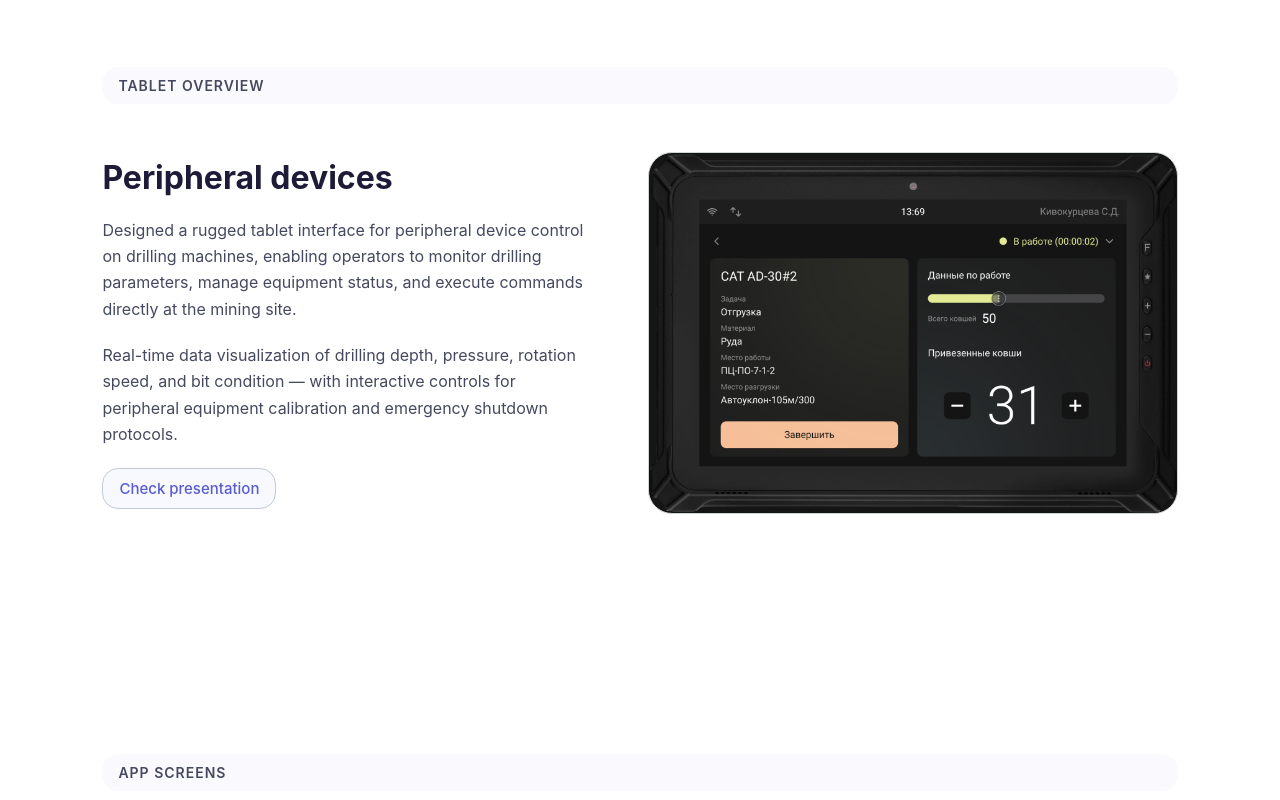
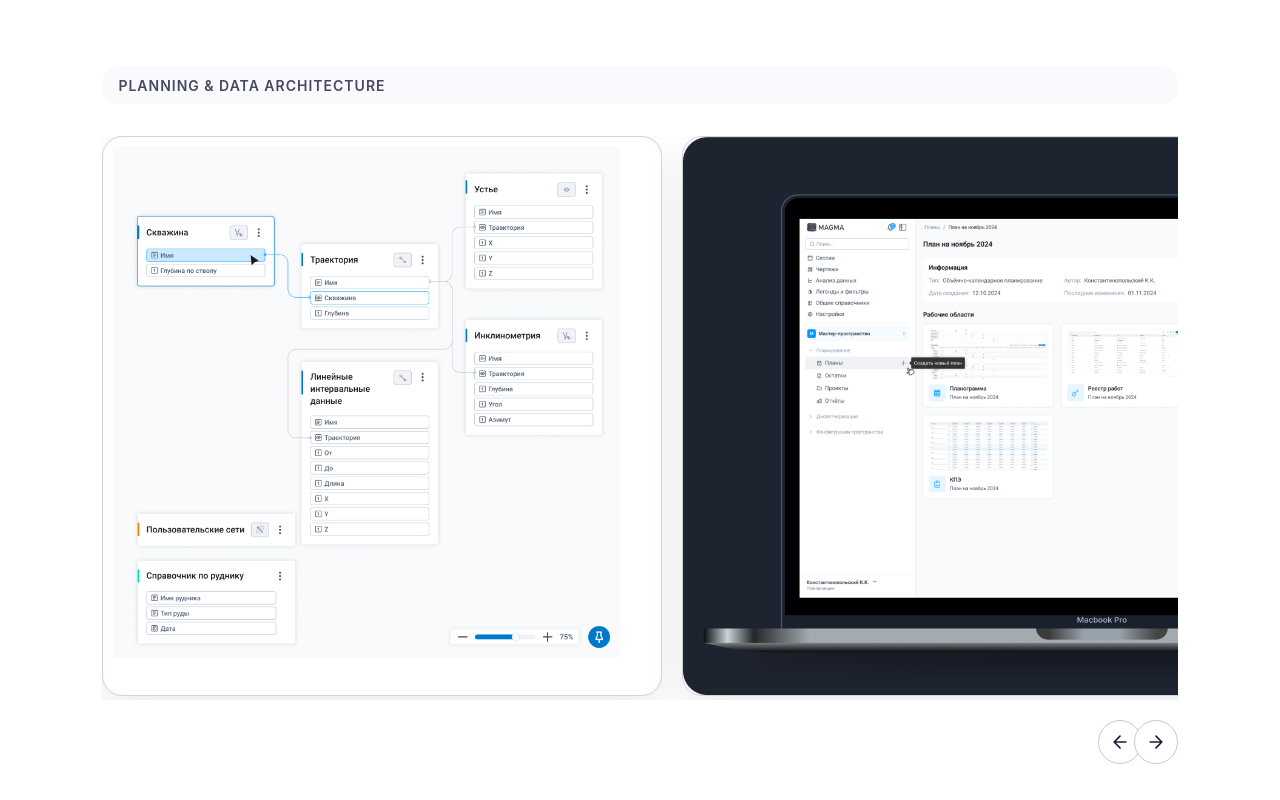
Before and after one commit to vavilovaiana/viable, a plain HTML site: page case-studies/nornickel.html in a window 1280 px wide. Shown: the part 7120-7920 px from the top of the page. Drawn offline with Linux system fonts and the light colour scheme.

Commit message:
Add files via upload

```diff
--- a/case-studies/nornickel.html
+++ b/case-studies/nornickel.html
@@ -361,6 +361,36 @@
     </div>
   </section>
 
+  <!-- Additional Views carousel -->
+  <section class="cs-section cs-section--tight" id="cs-carousel">
+    <span class="label-pill" data-ru="Планирование и архитектура данных">Planning &amp; Data Architecture</span>
+
+    <div class="cs-carousel">
+      <div class="cs-carousel__track" tabindex="0">
+        <div class="cs-carousel__slide">
+          <img src="../assets/img/case-studies/nornickel/carousel-01-data-schema.png" alt="Drilling data schema: wellbore, trajectory, wellhead and inclinometry entities" loading="lazy">
+        </div>
+        <div class="cs-carousel__slide">
+          <img src="../assets/img/case-studies/nornickel/carousel-02-planning-workspace.png" alt="MAGMA planning workspace showing a monthly plan and its work areas" loading="lazy">
+        </div>
+        <div class="cs-carousel__slide">
+          <img src="../assets/img/case-studies/nornickel/carousel-03-schedule-filters.png" alt="Schedule display settings panel for filtering products and work types" loading="lazy">
+        </div>
+        <div class="cs-carousel__slide">
+          <img src="../assets/img/case-studies/nornickel/carousel-04-scenario-flow.png" alt="System scenario flowchart from authorization to dispatching and monitoring" loading="lazy">
+        </div>
+      </div>
+      <div class="cs-carousel__nav-row">
+        <button type="button" class="cs-carousel__nav cs-carousel__nav--prev" aria-label="Previous" data-ru-aria-label="Назад">
+          <svg viewBox="0 0 24 24" fill="none" stroke="currentColor" stroke-width="2" stroke-linecap="round" stroke-linejoin="round"><path d="M19 12H5M12 19l-7-7 7-7"/></svg>
+        </button>
+        <button type="button" class="cs-carousel__nav cs-carousel__nav--next" aria-label="Next" data-ru-aria-label="Вперёд">
+          <svg viewBox="0 0 24 24" fill="none" stroke="currentColor" stroke-width="2" stroke-linecap="round" stroke-linejoin="round"><path d="M5 12h14M12 5l7 7-7 7"/></svg>
+        </button>
+      </div>
+    </div>
+  </section>
+
   <!-- Tablet Overview -->
   <section class="cs-section" id="cs-tablet">
     <span class="label-pill" data-ru="Обзор планшета">TABLET Overview</span>
--- a/css/case-study.css
+++ b/css/case-study.css
@@ -676,6 +676,67 @@
   background: #f04444;
 }
 
+/* ---- Additional Views carousel -------------------------------------------*/
+.cs-carousel {
+  position: relative;
+  display: flex;
+  flex-direction: column;
+  gap: 20px;
+}
+.cs-carousel__track {
+  display: flex;
+  gap: 20px;
+  overflow-x: auto;
+  scroll-snap-type: x mandatory;
+  scroll-padding-left: var(--side-pad);
+  padding-bottom: 4px;
+  -ms-overflow-style: none;
+  scrollbar-width: none;
+}
+.cs-carousel__track::-webkit-scrollbar { display: none; }
+.cs-carousel__slide {
+  flex: 0 0 auto;
+  scroll-snap-align: start;
+  width: min(560px, 78vw);
+  aspect-ratio: 1 / 1;
+  border-radius: 20px;
+  overflow: hidden;
+  background: var(--c-light-bg);
+  border: 1px solid var(--c-border-mid);
+  box-shadow: 0 16px 40px rgba(21, 27, 55, 0.08);
+}
+.cs-carousel__slide img {
+  width: 100%;
+  height: 100%;
+  object-fit: cover;
+  display: block;
+}
+.cs-carousel__nav-row {
+  display: flex;
+  align-self: flex-end;
+  gap: 0;
+}
+.cs-carousel__nav {
+  display: inline-flex;
+  align-items: center;
+  justify-content: center;
+  width: 44px;
+  height: 44px;
+  border-radius: 100px;
+  border: 1px solid var(--c-border);
+  background: #fff;
+  color: var(--c-text);
+  cursor: pointer;
+  transition: background 0.15s ease, color 0.15s ease, border-color 0.15s ease;
+}
+.cs-carousel__nav:hover {
+  background: var(--c-accent);
+  border-color: var(--c-accent);
+  color: #fff;
+}
+.cs-carousel__nav svg { width: 20px; height: 20px; }
+.cs-carousel__nav--prev { margin-right: -8px; }
+
 /* ---- Tablet overview ----------------------------------------------------*/
 .cs-tablet-grid {
   display: grid;
--- a/js/main.js
+++ b/js/main.js
@@ -63,7 +63,8 @@
     // (e.g. Presentation -> RU prototype, CV -> RU resume file)
     var attrSwaps = [
       { data: "data-ru-href", attr: "href" },
-      { data: "data-ru-download", attr: "download" }
+      { data: "data-ru-download", attr: "download" },
+      { data: "data-ru-aria-label", attr: "aria-label" }
     ];
     attrSwaps.forEach(function (swap) {
       document.querySelectorAll("[" + swap.data + "]").forEach(function (el) {
@@ -110,4 +111,31 @@
       applyLanguage("ru");
     }
   }
+
+  // Simple scroll-snap carousel (prev/next buttons scroll by one slide width)
+  document.querySelectorAll(".cs-carousel").forEach(function (carousel) {
+    var track = carousel.querySelector(".cs-carousel__track");
+    var prevBtn = carousel.querySelector(".cs-carousel__nav--prev");
+    var nextBtn = carousel.querySelector(".cs-carousel__nav--next");
+    if (!track) return;
+
+    function slideWidth() {
+      var slide = track.querySelector(".cs-carousel__slide");
+      if (!slide) return track.clientWidth;
+      var style = window.getComputedStyle(track);
+      var gap = parseFloat(style.columnGap || style.gap || "0") || 0;
+      return slide.getBoundingClientRect().width + gap;
+    }
+
+    if (prevBtn) {
+      prevBtn.addEventListener("click", function () {
+        track.scrollBy({ left: -slideWidth(), behavior: "smooth" });
+      });
+    }
+    if (nextBtn) {
+      nextBtn.addEventListener("click", function () {
+        track.scrollBy({ left: slideWidth(), behavior: "smooth" });
+      });
+    }
+  });
 })();
```
Also changed, not shown: assets/img/case-studies/nornickel/carousel-01-data-schema.png (added), assets/img/case-studies/nornickel/carousel-02-planning-workspace.png (added), assets/img/case-studies/nornickel/carousel-03-schedule-filters.png (added), assets/img/case-studies/nornickel/carousel-04-scenario-flow.png (added).
